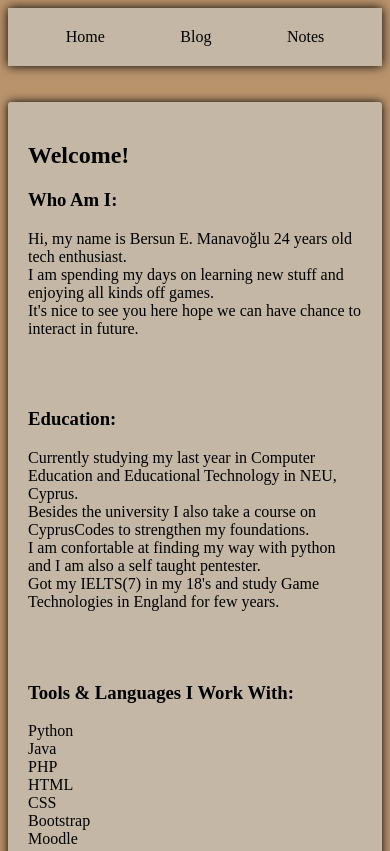
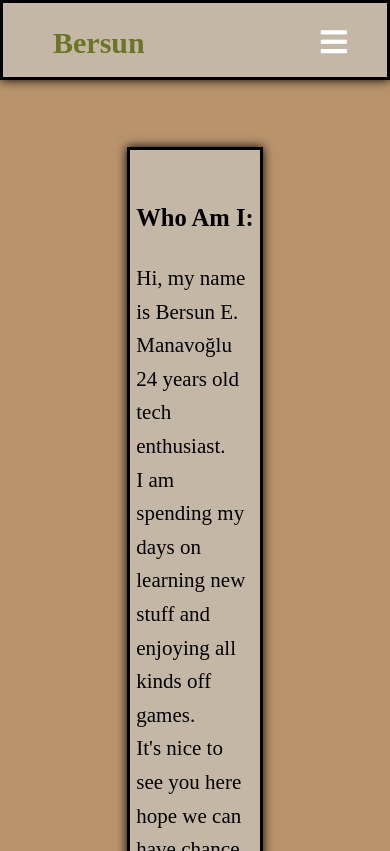
Before and after one commit to Mbersun/portfolio, a plain HTML site: page index.html in a window 390 px wide. Shown: the top 851 px of the page. Drawn offline with Linux system fonts and the light colour scheme.

Commit message:
Responsive

```diff
--- a/index.html
+++ b/index.html
@@ -4,40 +4,50 @@
     <meta charset="UTF-8">
     <meta http-equiv="X-UA-Compatible" content="IE=edge">
     <meta name="viewport" content="width=device-width, initial-scale=1.0">
+    <link rel="stylesheet" href="style.css">
+    <link rel="stylesheet" href="https://cdnjs.cloudflare.com/ajax/libs/font-awesome/5.15.3/css/all.min.css"/>
     <title>Home</title>
-    <link rel="stylesheet" href="style.css">
-    <link rel="stylesheet" href="https://cdnjs.cloudflare.com/ajax/libs/font-awesome/4.7.0/css/font-awesome.min.css">
 </head>
+
 <body>
-    <nav class="nav-list">
-            <li class="nav-item">
-                <a href="#">Home</a>
-            </li>
-            <li class="nav-item">
-                <a href="#">Blog</a>
-            </li>
-            <li class="nav-item">
-                <a href="#">Notes</a>
-            </li>
+    <header>
+        <nav>
+            <input type="checkbox" id="check">
+            <label for="check" class="checkbtn">
+                <i class="fas fa-bars"></i>
+            </label>
+            <label class="logo">Bersun</label>
+            <ul>
+                <li><a href="#">Home</a></li>
+                <li><a href="#">Notes</a></li>
+                <li><a href="#">Blog</a></li>
+            </ul>
         </nav>
-</body>
+    </header>
 
     <br>
     <br>
 
-    <main>
-        <article class="cont">
-            <h1>Welcome!</h1>
+    <div class="box">
+        <section>
+            <div class="container">
+                <div>
+                    <div>
                         <h3>Who Am I:</h3>
                         <p>
                             Hi, my name is Bersun E. Manavoğlu 24 years old tech enthusiast. <br>
                             I am spending my days on learning new stuff and enjoying all kinds off games. <br>
                             It's nice to see you here hope we can have chance to interact in future. <br>
                         </p>
+                    </div>
+                </div>
+            </div>
+        </section>
 
-            <br>
-            <br>
-
+        <section>
+            <div class="container">
+                <div>
+                    <div>
                         <h3>Education:</h3>
                         <p>
                             Currently studying my last year in Computer Education and Educational Technology in NEU, Cyprus. <br>
@@ -45,10 +55,15 @@
                             I am confortable at finding my way with python and I am also a self taught pentester. <br>
                             Got my IELTS(7) in my 18's and study Game Technologies in England for few years. <br>
                         </p>
+                    </div>
+                </div>
+            </div>
+        </section>
 
-            <br>
-            <br>
-
+        <section>
+            <div class="container">
+                <div>
+                    <div>
                         <h3>Tools & Languages I Work With:</h3>
                         <p>
                             Python <br>
@@ -59,10 +74,15 @@
                             Bootstrap <br>
                             Moodle <br>
                         </p>
+                    </div>
+                </div>
+            </div>
+        </section>
 
-            <br>
-            <br>
-
+        <section>
+            <div class="container">
+                <div>
+                    <div>
                         <h3>Hobbies:</h3>
                         <p>
                             Street walking <br>
@@ -72,21 +92,32 @@
                             Video games <br>
                             All sorts of tech <br>
                         </p>
+                    </div>
+                </div>
+            </div>
+        </section>
+
+        <section>
+            <div class="container">
+                <div>
+                    <div>
+                        <h3>Contact:</h3>
+                        <p>
+                            Email: bersunmanavoglu@gmail.com <br>
+                            <a href="https://twitter.com/Mnvbersun"><img src="icons/TLB.png" alt="Twitterİcon" width="20" height="20"></a>
+                            <a href="https://www.linkedin.com/in/bersun-manav-7a45151b0/"><img src="icons/Li.png" alt="Liİcon" width="20" height="20"></a>
+                            <a href="https://github.com/Mbersun"><img src="icons/GitHub.png" alt="Liİcon" width="20" height="20"></a>
+                        </p>
+                    </div>
+                </div>
+            </div>
+        </div>
+        </section>
 
     <br>
     <br>
+    <br>
+    <br>
 
-            <h3>Contact:</h3>
-            <p>
-                Email: bersunmanavoglu@gmail.com <br>
-                <a href="https://twitter.com/Mnvbersun" ><img src="icons/TLB.png" alt="Twitterİcon" width="20" height="20"></a>
-                <a href="https://www.linkedin.com/in/bersun-manav-7a45151b0/" ><img src="icons/Li.png" alt="Liİcon" width="20" height="20"></a>
-                <a href="https://github.com/Mbersun" ><img src="icons/GitHub.png" alt="Liİcon" width="20" height="20"></a>
-            </p>
-        </article>
-    </main>
-    <footer>
-
-    </footer>
 </body>
 </html>
--- a/style.css
+++ b/style.css
@@ -1,30 +1,134 @@
 :root{
-    background-color: #b9936c;
+    --clr-background: #b9936c;
+    --clr-box: #c4b7a6;
 }
-.nav-list {
-    background:#c4b7a6;
+
+*,*::before, *::after {
+    box-sizing: border-box;
+    padding: 0;
+    margin: 0;
+    text-decoration: none;
+    list-style: none;
+}
+
+body{
+    font-weight: 400;
+    font-size: 1.3125rem;
+    line-height: 1.6;
+    background-color: var(--clr-background);
+}
+
+h1, h2, h3, body, p {
+    margin: 0;
+}
+
+h1, h2, h3{
+    font-weight: 900;
+    margin-bottom: 1em;
+}
+
+section{
+    padding: 3rem 0;
+}
+
+.container{
+    margin-inline: auto;
+    width: min(90%, 70.5rem);
+}
+
+.box{
+padding: 0;
+margin: 0 auto;
+width: 35%;
+border: 3px solid black;
+background-color: var(--clr-box);
+box-shadow: 0px 0px 10px;
+}
+body{
+    font-family: montserrat;
+}
+nav{
+    border: 3px solid black;
+    background-color: var(--clr-box);
     box-shadow: 0px 0px 10px;
-    padding: 20px;
-    display: flex;
-    justify-content: flex;
-    align-items: center;
+    height: 80px;
+    width: 100%;
 }
-.nav-item {
-    list-style: none;
-    margin-right: auto;
-    margin-left: auto;
+label.logo{
+    color: #6B7528;
+    font-size: 35px;
+    line-height: 80px;
+    padding: 0 100px;
+    font-weight: bold;
 }
-.nav-item a {
-    text-decoration: none;
-    color: black;
-    transition: all 200ms ease-in;
+nav ul{
+    float: right;
+    margin-right: 20px;
 }
-.cont{
-    margin: 0 auto;
-    max-width: 800px;
-    height: 100%;
-    box-shadow: 0px 0px 10px;
-    padding: 20px;
-    background-color: #c4b7a6;
+nav ul li{
+    display: inline-block;
+    line-height: 80px;
+    margin: 0 5px;
+}
+nav ul li a{
+    color:rgb(92, 34, 90);
+    font-size: 17px;
+    padding: 7px 13px;
     border-radius: 3px;
+    text-transform: uppercase;
 }
+a:hover{
+    background: #b9936c;
+    transition: .5s;
+}
+.checkbtn{
+    font-size: 30px;
+    color: white;
+    float: right;
+    line-height: 80px;
+    margin-right: 40px;
+    cursor: pointer;
+    display: none;
+}
+#check{
+    display: none;
+}
+@media (max-width: 952px){
+    label.logo{
+        font-size: 30px;
+        padding-left: 50px;
+    }
+    nav ul li a{
+        font-size: 16px;
+    }
+}
+@media (max-width: 858px){
+    .checkbtn{
+        display: block;
+    }
+    ul{
+        position: fixed;
+        width: 100%;
+        height: 100vh;
+        background: var(--clr-box);
+        top: 80px;
+        left: -100%;
+        text-align: center;
+        transition: all .5s;
+    }
+    nav ul li{
+        display: block;
+        margin: 50px 0;
+        line-height: 30px;
+    }
+    nav ul li a{
+        font-size: 20px;
+    }
+    a:hover{
+        background: none;
+        color:#b9936c;
+    }
+    #check:checked ~ ul{
+        left: 0;
+    }
+}
```
Lines whose indentation alone changed are shown as unchanged.
